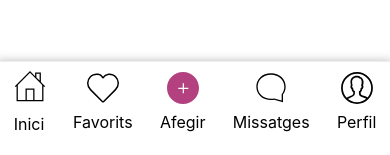
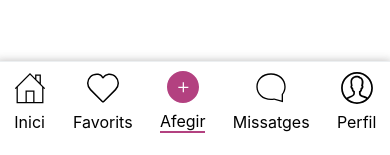
Before and after one commit to danifdezalonso/hourglass-app, a React (Create React App) app: page /add in a window 390 px wide. Shown: the part 686-841 px from the top of the page. Built offline with nearby package versions, Linux system fonts and the light colour scheme.

Commit message:
mobile menu hover

```diff
--- a/src/App.js
+++ b/src/App.js
@@ -17,7 +17,7 @@ export default function App() {
       <div className="App">
         <Header />
         <Switch>
-          <Route exact path="/" component={Home} />
+          <Route path="/" component={Home} exact={true} />
           <Route exact path="/chat" component={Chat} />
           <Route exact path="/profile" component={Profile} />
           <Route exact path="/favs" component={Favs} />
--- a/src/components/Header.js
+++ b/src/components/Header.js
@@ -19,7 +19,7 @@ const Header = () => {
         <div className={styles.header}>
           <div className={styles.header__left}>
             <div className={styles.header__logo}>
-              <Link to="/">
+              <Link to="/" exact>
                 <img src={logo} alt="Logo"></img>
               </Link>
             </div>
@@ -67,7 +67,7 @@ const Header = () => {
       {/* MOBILE */}
 
       <div className={styles.container__searchBar}>
-        <Link to="/">
+        <Link to="/" onlyActiveOnIndex>
           <img src={logo} alt="Logo"></img>
         </Link>
         <SearchPage className={styles.mobile__searchBar} />
@@ -76,35 +76,48 @@ const Header = () => {
       <div className={styles.container__mobile}>
         <div className={styles.mobile__tabbar}>
           <div className={styles.mobile__tabbar__option}>
-            <Link to="/">
+            <NavLink
+              className={styles.mobile__tabbar__option}
+              activeClassName={styles.active__page__mobile}
+              to="/"
+              exact
+            >
               <img src={IconHome} alt="Logo inici"></img>
               <div className={styles.mobile__tabbar__option__title}>Inici</div>
-            </Link>
+            </NavLink>
           </div>
-          <Link to="/favs">
-            <div className={styles.mobile__tabbar__option}>
+          <NavLink
+            className={styles.mobile__tabbar__option}
+            activeClassName={styles.active__page__mobile}
+            to="/favs"
+          >
             <img src={IconFavs} alt="Logo favs"></img>
             <p className={styles.mobile__tabbar__option__title}>Favorits</p>
-            </div>
-          </Link>
-          <Link to="/add">
-            <div className={styles.mobile__tabbar__option}>
+          </NavLink>
+          <NavLink
+            className={styles.mobile__tabbar__option}
+            activeClassName={styles.active__page__mobile}
+            to="/add"
+          >
             <img src={IconPlus} alt="Logo afegir"></img>
             <p className={styles.mobile__tabbar__option__title}>Afegir</p>
-            </div>
-          </Link>
-          <Link to="/chat">
-            <div className={styles.mobile__tabbar__option}>
+          </NavLink>
+          <NavLink
+            className={styles.mobile__tabbar__option}
+            activeClassName={styles.active__page__mobile}
+            to="/chat"
+          >
             <img src={IconChat} alt="Logo missatges"></img>
             <p className={styles.mobile__tabbar__option__title}>Missatges</p>
-            </div>
-          </Link>
-          <Link to="/profile">
-            <div className={styles.mobile__tabbar__option}>
+          </NavLink>
+          <NavLink
+            className={styles.mobile__tabbar__option}
+            activeClassName={styles.active__page__mobile}
+            to="/profile"
+          >
             <img src={IconProfile} alt="Logo perfil"></img>
             <p className={styles.mobile__tabbar__option__title}>Perfil</p>
-            </div>
-          </Link>
+          </NavLink>
         </div>
       </div>
     </>
--- a/src/components/Header.module.scss
+++ b/src/components/Header.module.scss
@@ -36,7 +36,7 @@
       justify-content: right;
     }
 
-    &__logo>a>img {
+    &__logo > a > img {
       margin-right: 8px;
       height: 42px;
       padding: 16px;
@@ -74,8 +74,10 @@
   display: none;
 }
 
-
 @media screen and (max-width: 600px) {
+  .active__page__mobile {
+    border-bottom: 2px solid $primary-color;
+  }
   .container__searchBar {
     display: flex;
     justify-content: space-around;
@@ -84,7 +86,6 @@
     padding: 0.5rem;
     margin-top: 6px;
     border-bottom: 1px rgba(236, 239, 241, 0.5) solid;
-
 
     img {
       height: 36px;
@@ -128,5 +129,4 @@
       }
     }
   }
-
 }
```
Lines whose indentation alone changed are shown as unchanged.
